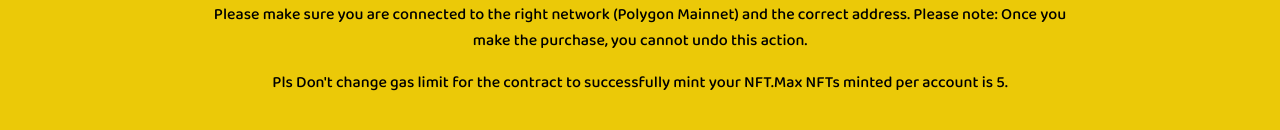
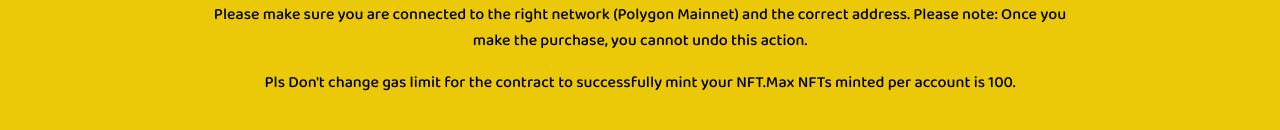
Before and after one commit to androidea86/Punkss, a React (Create React App) app: page / in a window 1280 px wide. Shown: the part 676-806 px from the top of the page. Built offline with nearby package versions, Linux system fonts and the light colour scheme.

Commit message:
Update App.js

```diff
--- a/src/App.js
+++ b/src/App.js
@@ -163,8 +163,8 @@ function App() {
 
   const incrementMintAmount = () => {
     let newMintAmount = mintAmount + 1;
-    if (newMintAmount > 10) {
-      newMintAmount = 10;
+    if (newMintAmount > 100) {
+      newMintAmount = 100;
     }
     setMintAmount(newMintAmount);
   };
@@ -418,7 +418,7 @@ function App() {
             }}
           >
              Pls Don't change gas limit for the contract to
-            successfully mint your NFT.Max NFTs minted per account is 5.
+            successfully mint your NFT.Max NFTs minted per account is 100.
           </s.TextDescription>
          <s.SpacerSmall />
         </s.Container>
```
